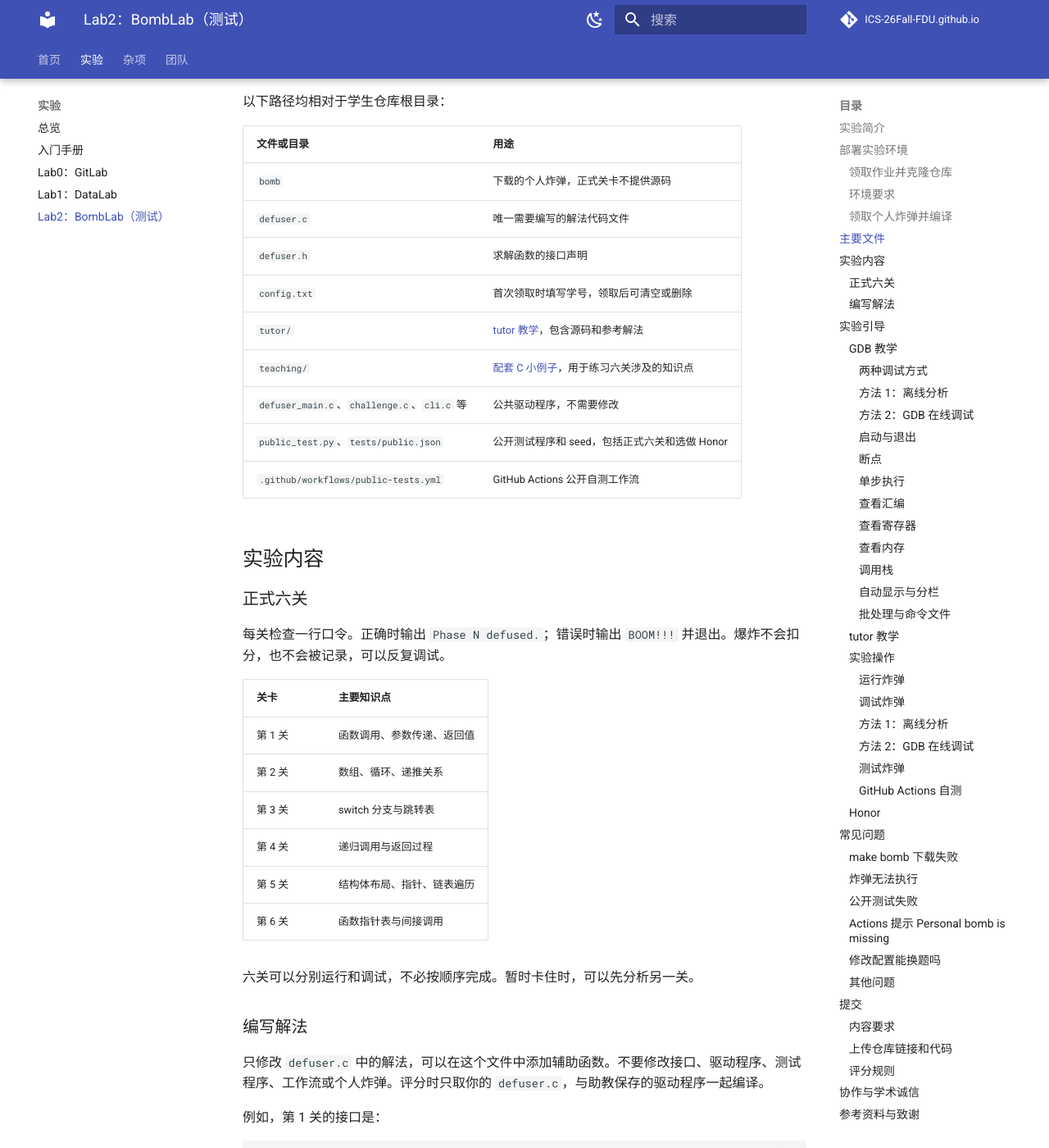
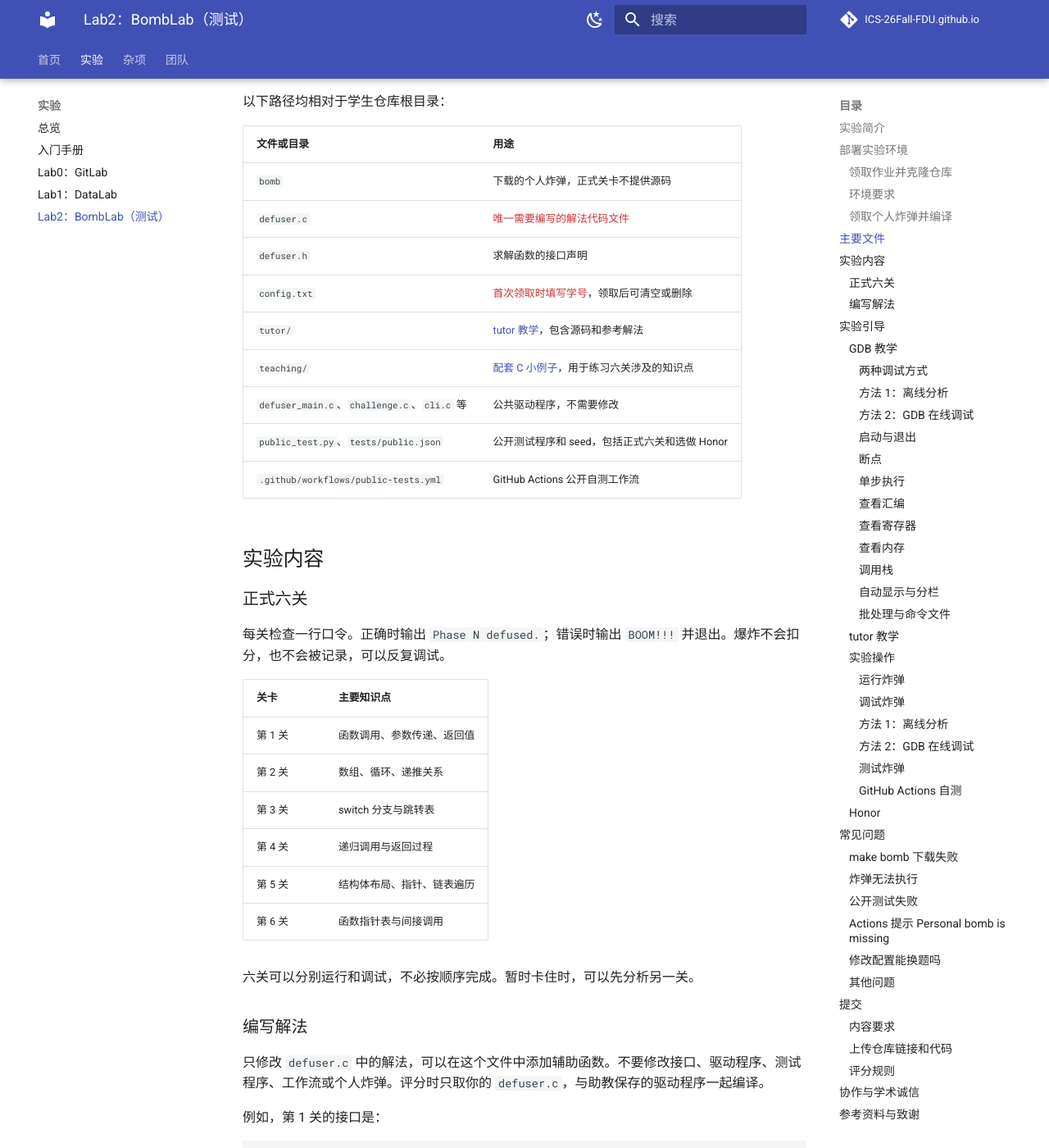
Before and after one commit to ICS-26Fall-FDU/ICS-26Fall-FDU.github.io, an MkDocs documentation site: the page built from docs/labs/lab2-bomblab.md, in a window 1280 px wide and 1400 px high, scrolled down 2408 px. Shown: the whole window at 82% size. Built offline with MkDocs 1.6.1 and Material for MkDocs 9.7.7, drawn with Linux system fonts in a browser that asks for light colours; comment, search, counter and statistics services are not loaded.

Commit message:
Restore BombLab red emphasis in both color schemes

```diff
--- a/docs/stylesheets/extra.css
+++ b/docs/stylesheets/extra.css
@@ -39,6 +39,14 @@ html {
   margin: 0.6rem 0 0;
 }
 
+.md-typeset .text-red {
+  color: #d32f2f;
+}
+
+[data-md-color-scheme="slate"] .md-typeset .text-red {
+  color: #ef5350;
+}
+
 .md-typeset .text-bold {
   font-weight: 700;
 }
```
